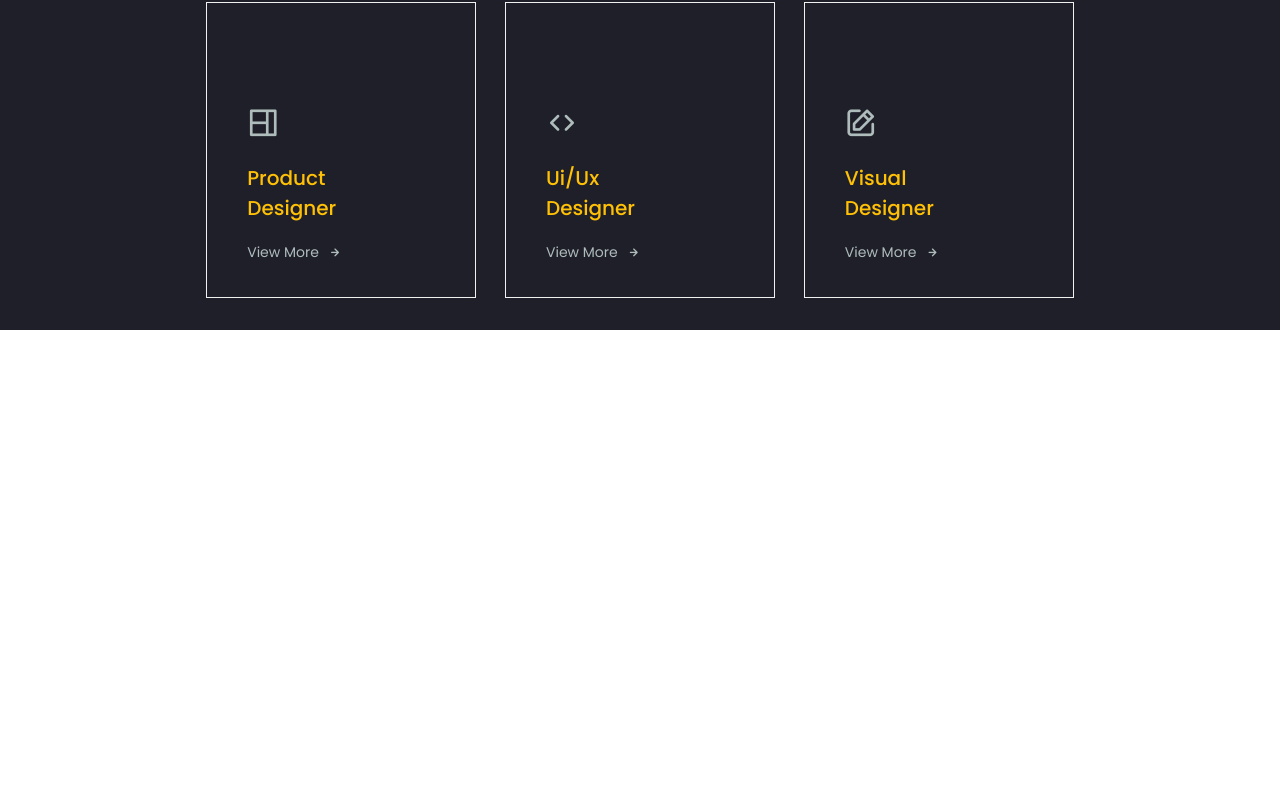
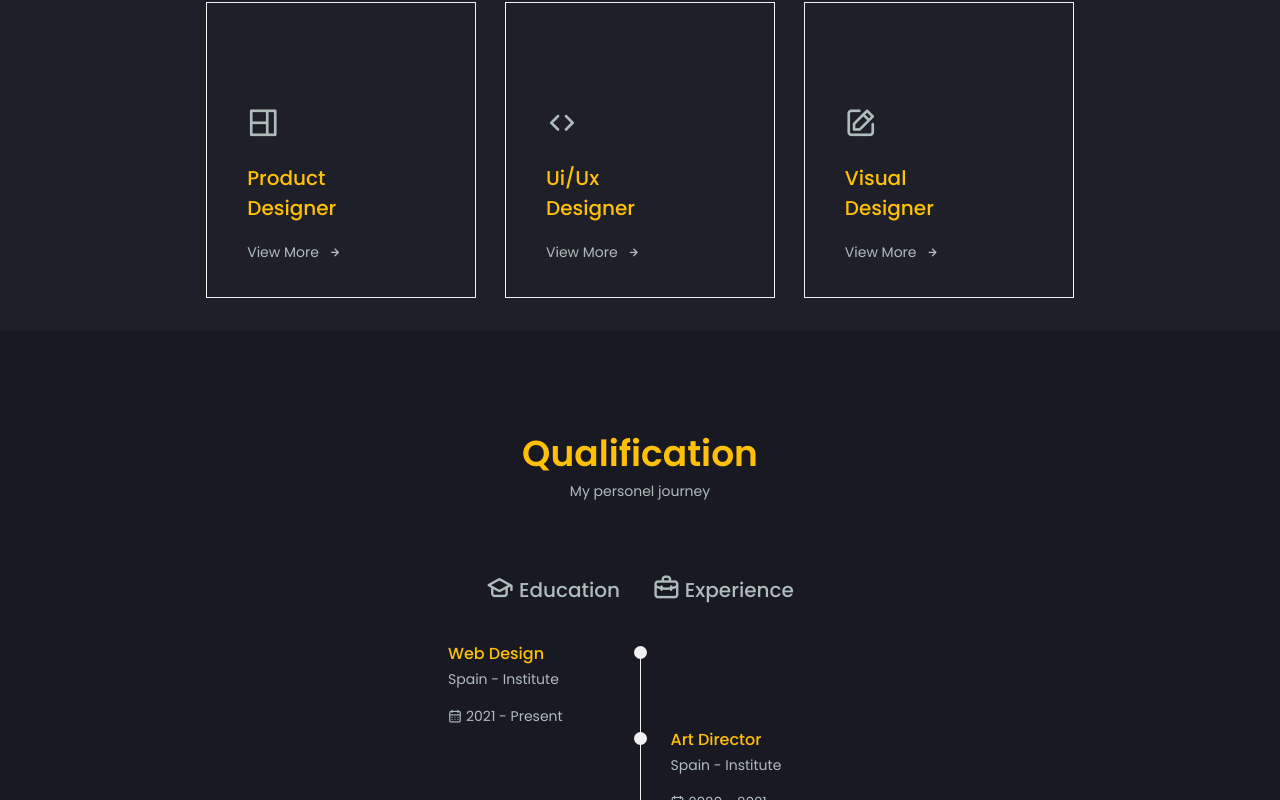
Before and after one commit to StalinAM/PortfolioPersonal, a React (Vite) app: page / in a window 1280 px wide. Shown: the part 2000-2800 px from the top of the page. Before the commit the page ends 2330 px from the top, so only its background shows below. Built offline with nearby package versions, Linux system fonts and the light colour scheme.

Commit message:
qualification

```diff
--- a/package.json
+++ b/package.json
@@ -11,7 +11,8 @@
   "dependencies": {
     "react": "^18.2.0",
     "react-dom": "^18.2.0",
-    "styled-components": "^5.3.6"
+    "styled-components": "^5.3.6",
+    "swiper": "^8.4.5"
   },
   "devDependencies": {
     "@types/react": "^18.0.24",
--- a/src/App.jsx
+++ b/src/App.jsx
@@ -6,6 +6,8 @@ import Home from "./components/home/Home";
 import About from "./components/about/About";
 import Skills from "./components/skills/Skills";
 import Services from "./components/services/Services";
+import Qualification from "./components/qualification/Qualification";
+import Testimonials from "./components/testimonials/Testimonials";
 function App() {
   return (
     <>
@@ -17,6 +19,8 @@ function App() {
           <About />
           <Skills />
           <Services />
+          <Qualification />
+          <Testimonials />
         </main>
       </ThemeProvider>
     </>
--- /dev/null
+++ b/src/components/qualification/Qualification.jsx
@@ -0,0 +1,94 @@
+import React, { useState } from "react";
+import styled, { isStyledComponent } from "styled-components";
+import QualificationData from "./QualificationData";
+import { education, experience } from "./data";
+
+const QualificationSection = styled.section`
+  padding: 6rem 0 2rem;
+  background-color: ${(props) => props.theme.Background_color2};
+  font-size: 1rem;
+  @media screen and (max-width: 48rem) {
+    padding: 2rem 1rem 4rem;
+  }
+`;
+const SectionTitle = styled.h2`
+  font-size: 2.25rem;
+  color: ${(props) => props.theme.Title};
+  text-align: center;
+`;
+const SectionSubtitle = styled.span`
+  display: block;
+  font-size: 0.875rem;
+  margin-bottom: 4rem;
+  text-align: center;
+  color: ${(props) => props.theme.Description};
+`;
+const QualificationC = styled.div`
+  max-width: 768px;
+  margin-left: auto;
+  margin-right: auto;
+  @media screen and (max-width: 48rem) {
+    margin-left: 1.5rem;
+    margin-right: 1.5rem;
+  }
+`;
+const QualificationTabs = styled.div`
+  display: flex;
+  justify-content: center;
+  margin-bottom: 2rem;
+`;
+const Button = styled.div`
+  font-size: 1.25rem;
+  font-weight: 500;
+  margin: 0 1rem;
+  cursor: pointer;
+  color: ${(props) => props.theme.Description};
+  &:hover {
+    color: ${(props) => props.theme.SubTitle};
+  }
+  @media screen and (max-width: 36rem) {
+    margin: 0 0.75rem;
+  }
+  @media screen and (max-width: 22rem) {
+    font-size: 0.9rem;
+  }
+`;
+const Icon = styled.i`
+  font-size: 1.8rem;
+  margin-right: 0.25rem;
+`;
+const QualificationS = styled.div`
+  display: grid;
+  grid-template-columns: 0.5fr;
+  justify-content: center;
+  @media screen and (max-width: 36rem) {
+    grid-template-columns: initial;
+  }
+`;
+
+function Qualification() {
+  const [toggle, setToggle] = useState(education);
+  return (
+    <QualificationSection>
+      <SectionTitle>Qualification</SectionTitle>
+      <SectionSubtitle>My personel journey</SectionSubtitle>
+      <QualificationC>
+        <QualificationTabs>
+          <Button onClick={() => setToggle(education)}>
+            <Icon className="uil uil-graduation-cap"></Icon>
+            Education
+          </Button>
+          <Button onClick={() => setToggle(experience)}>
+            <Icon className="uil uil-briefcase-alt"></Icon>
+            Experience
+          </Button>
+        </QualificationTabs>
+        <QualificationS>
+          <QualificationData array={toggle} />
+        </QualificationS>
+      </QualificationC>
+    </QualificationSection>
+  );
+}
+
+export default Qualification;
--- /dev/null
+++ b/src/components/qualification/QualificationData.jsx
@@ -0,0 +1,95 @@
+import React from "react";
+import styled from "styled-components";
+
+const QualificationContent = styled.div``;
+const Data = styled.div`
+  display: grid;
+  grid-template-columns: 1fr max-content 1fr;
+  column-gap: 1.5rem;
+  @media screen and (max-width: 22rem) {
+    gap: 0.5rem;
+  }
+`;
+const Title = styled.h3`
+  font-size: 1rem;
+  font-weight: 500;
+  color: ${(props) => props.theme.Title};
+  @media screen and (max-width: 22rem) {
+    font-size: 0.79rem;
+  }
+`;
+const Subtitle = styled.span`
+  display: inline-block;
+  font-size: 0.875rem;
+  margin-bottom: 1rem;
+  color: ${(props) => props.theme.Description};
+  @media screen and (max-width: 22rem) {
+    font-size: 0.74rem;
+  }
+`;
+const Calender = styled.div`
+  font-size: 0.875rem;
+  color: ${(props) => props.theme.Description};
+  @media screen and (max-width: 22rem) {
+    font-size: 0.74rem;
+  }
+`;
+const IconC = styled.i`
+  margin-right: 0.25rem;
+`;
+const Rounder = styled.span`
+  display: inline-block;
+  width: 13px;
+  height: 13px;
+  background-color: ${(props) => props.theme.SubTitle};
+  border-radius: 50%;
+`;
+const Line = styled.span`
+  display: block;
+  width: 1px;
+  height: 100%;
+  background-color: ${(props) => props.theme.SubTitle};
+  transform: translate(6px, -7px);
+`;
+function QualificationData({ array }) {
+  return (
+    <QualificationContent>
+      {array.map((item) =>
+        item.id % 2 != 0 ? (
+          <Data key={item.id}>
+            <div>
+              <Title>{item.title}</Title>
+              <Subtitle>{item.subtitle}</Subtitle>
+              <Calender>
+                <IconC className="uil uil-calendar-alt"></IconC>
+                {item.date}
+              </Calender>
+            </div>
+            <div>
+              <Rounder></Rounder>
+              <Line></Line>
+            </div>
+          </Data>
+        ) : (
+          <Data key={item.id}>
+            <div></div>
+            <div>
+              <Rounder></Rounder>
+              <Line></Line>
+            </div>
+            <div>
+              <Title>{item.title}</Title>
+              <Subtitle>{item.subtitle}</Subtitle>
+              <Calender>
+                <IconC className="uil uil-calendar-alt"></IconC>
+                {item.date}
+              </Calender>
+            </div>
+          </Data>
+        )
+      )}
+    </QualificationContent>
+  );
+}
+
+export default QualificationData;
--- /dev/null
+++ b/src/components/qualification/data.js
@@ -0,0 +1,12 @@
+const education = [
+    { id: 1, title: 'Web Design', subtitle: 'Spain - Institute', date: '2021 - Present' },
+    { id: 2, title: 'Art Director', subtitle: 'Spain - Institute', date: '2020 - 2021' },
+    { id: 3, title: 'Web Development', subtitle: 'Spain - Institute', date: '2018 - 2020' },
+    { id: 4, title: 'UX Expert', subtitle: 'Spain - Institute', date: '2017 - 2018' },
+]
+const experience = [
+    { id: 1, title: 'Product Designer', subtitle: 'Microsoft - Institute', date: '2021 - Present' },
+    { id: 2, title: 'UX Designer', subtitle: 'Apple Inc - Spain', date: '2020 - 2021' },
+    { id: 3, title: 'Web Designer', subtitle: 'Figma - Spain', date: '2018 - 2019' },
+]
+export { education, experience }
--- a/src/components/services/Services.jsx
+++ b/src/components/services/Services.jsx
@@ -88,7 +88,7 @@ function Services() {
     setToggle(!toggle);
   };
   return (
-    <ServiceSection>
+    <ServiceSection id="services">
       <SectionTitle>Services</SectionTitle>
       <SectionSubtitle>What i offer</SectionSubtitle>
       <ServicesC>
--- /dev/null
+++ b/src/components/testimonials/Testimonials.jsx
@@ -0,0 +1,109 @@
+import React from "react";
+import styled from "styled-components";
+import data from "./data";
+// SWIPER
+import { Swiper, SwiperSlide } from "swiper/react";
+import "swiper/css";
+import "swiper/css/pagination";
+import { Pagination } from "swiper";
+
+const TestimonialSection = styled.section`
+  padding: 6rem 0 2rem;
+  background-color: ${(props) => props.theme.Background_color};
+  font-size: 1rem;
+  @media screen and (max-width: 48rem) {
+    padding: 2rem 1rem 4rem;
+  }
+`;
+const SectionTitle = styled.h2`
+  font-size: 2.25rem;
+  color: ${(props) => props.theme.Title};
+  text-align: center;
+`;
+const SectionSubtitle = styled.span`
+  display: block;
+  font-size: 0.875rem;
+  margin-bottom: 4rem;
+  text-align: center;
+  color: ${(props) => props.theme.Description};
+`;
+const TestimonialC = styled.div`
+  width: 750px;
+  margin-left: auto;
+  margin-right: auto;
+  @media screen and (max-width: 62rem) {
+    width: initial;
+  }
+
+  .swiper-slide {
+    background-color: ${(props) => props.theme.Background_color2};
+    border: 1px solid rgba(0, 0, 0, 0.1);
+    padding: 1.5rem 2rem;
+    border-radius: 1.5rem;
+    margin-bottom: 3rem;
+    @media screen and (max-width: 62rem) {
+      padding: 1.25rem 1.5rem;
+    }
+  }
+  .swiper-pagination-bullet {
+    background-color: ${(props) => props.theme.Description};
+  }
+  .swiper-pagination-bullet-active {
+    background-color: ${(props) => props.theme.Title};
+  }
+`;
+
+const Img = styled.img`
+  width: 60px;
+  border-radius: 3rem;
+  margin-bottom: 1rem;
+`;
+const Name = styled.h3`
+  font-size: 1rem;
+  font-weight: 500;
+  margin-bottom: 0.25rem;
+  color: ${(props) => props.theme.Title};
+`;
+const Description = styled.p`
+  font-size: 0.875rem;
+  color: ${(props) => props.theme.Description};
+`;
+function Testimonials() {
+  return (
+    <TestimonialSection>
+      <SectionTitle>My clients say</SectionTitle>
+      <SectionSubtitle>Testimonial</SectionSubtitle>
+      <TestimonialC>
+        <Swiper
+          loop={true}
+          grabCursor={true}
+          spaceBetween={20}
+          pagination={{
+            clickable: true,
+          }}
+          breakpoints={{
+            576: {
+              slidesPerView: 2,
+            },
+            768: {
+              slidesPerView: 2,
+              spaceBetween: 48,
+            },
+          }}
+          modules={[Pagination]}
+          className="mySwiper"
+        >
+          {data.map((item) => (
+            <SwiperSlide key={item.id}>
+              <Img src={item.image} alt=""></Img>
+              <Name>{item.title}</Name>
+              <Description>{item.description}</Description>
+            </SwiperSlide>
+          ))}
+        </Swiper>
+      </TestimonialC>
+    </TestimonialSection>
+  );
+}
+
+export default Testimonials;
--- /dev/null
+++ b/src/components/testimonials/data.js
@@ -0,0 +1,28 @@
+import Img1 from "../../assets/testimonial1.png";
+import Img2 from "../../assets/testimonial2.png";
+import Img3 from "../../assets/testimonial3.png";
+const data = [
+    {
+        id: 1,
+        image: Img1,
+        title: "Jhon Doe",
+        description:
+            "A really good job, all aspects of the project were followed step by step and with good results.",
+    },
+    {
+        id: 2,
+        image: Img2,
+        title: "Harry Clinton",
+        description:
+            "A really good job, all aspects of the project were followed step by step and with good results.",
+    },
+    {
+        id: 3,
+        image: Img3,
+        title: "Sara Cill",
+        description:
+            "A really good job, all aspects of the project were followed step by step and with good results.",
+    },
+];
+
+export default data;
```
Also changed, not shown: src/components/contact/Contact.jsx (added), 1 other file (tests, documents, lock files or other folders).
